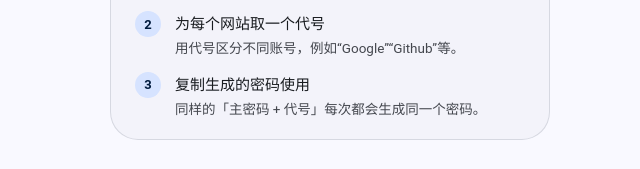
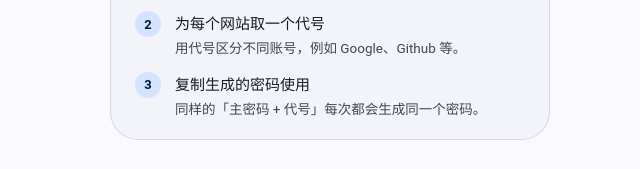
Before and after one commit to lingyicute/StarryPass, a plain HTML site: page index.html in a window 1280 px wide. Shown: the part 823-992 px from the top of the page, 310-950 px from the left. Drawn offline with Linux system fonts and the light colour scheme.

Commit message:
minor strings change

```diff
--- a/index.html
+++ b/index.html
@@ -745,7 +745,7 @@
                     <span class="step__num" aria-hidden="true">2</span>
                     <div class="step__body">
                         <p class="step__title">为每个网站取一个代号</p>
-                        <p class="step__desc">用代号区分不同账号，例如“Google”“Github”等。</p>
+                        <p class="step__desc">用代号区分不同账号，例如 Google、Github 等。</p>
                     </div>
                 </li>
                 <li class="step">
```
